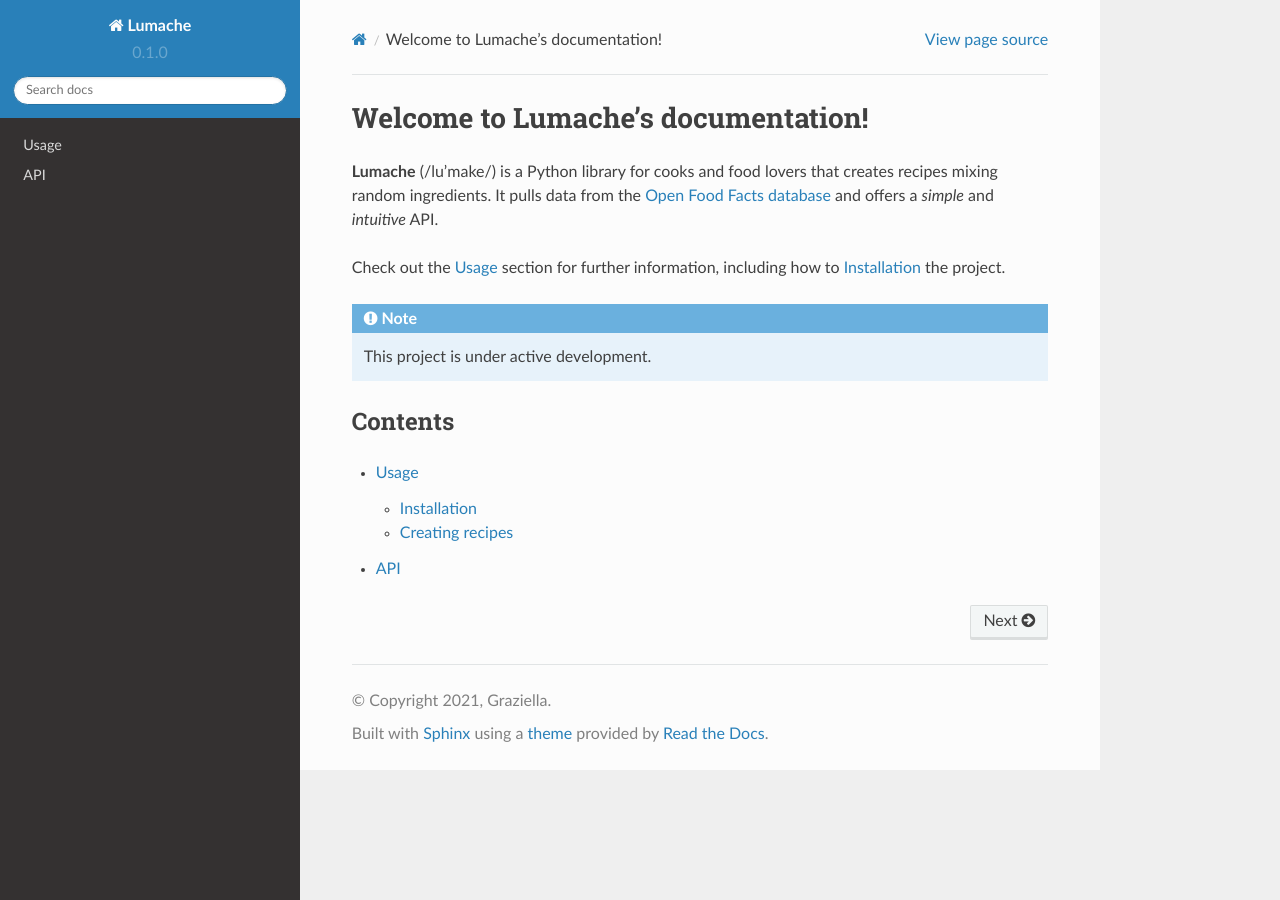
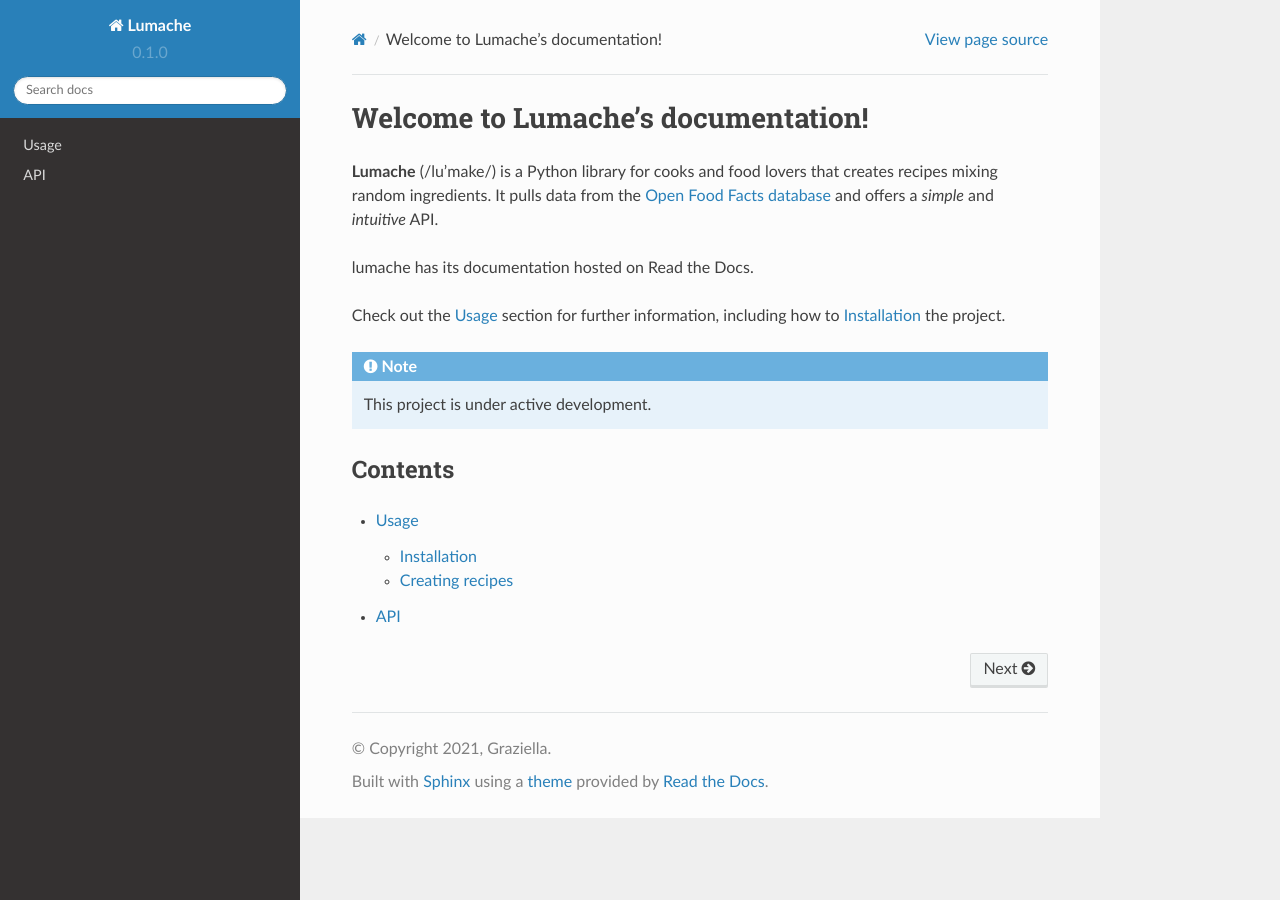
Before and after one commit to robbyQY/rqt-tutorial, a Sphinx documentation site: the page built from docs/source/index.rst, in a window 1280 px wide. Built offline with Sphinx 7.4.7 and the Read the Docs theme 2.0.0, drawn with Linux system fonts in a browser that asks for light colours.

Commit message:
Update index.rst

```diff
--- a/docs/source/index.rst
+++ b/docs/source/index.rst
@@ -5,6 +5,8 @@
 that creates recipes mixing random ingredients.
 It pulls data from the `Open Food Facts database <https://world.openfoodfacts.org/>`_
 and offers a *simple* and *intuitive* API.
+
+lumache has its documentation hosted on Read the Docs.
 
 Check out the :doc:`usage` section for further information, including
 how to :ref:`installation` the project.
```
